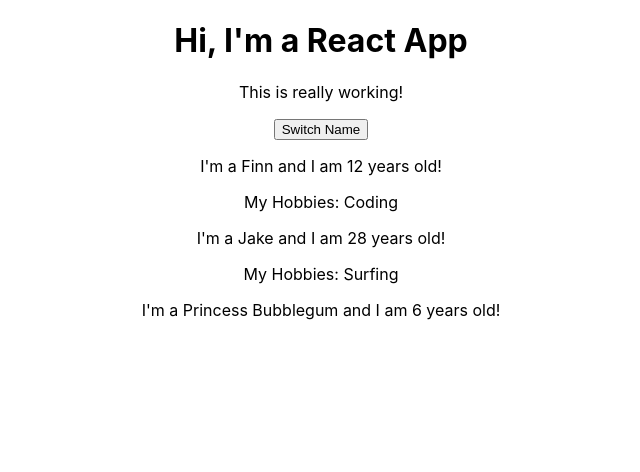
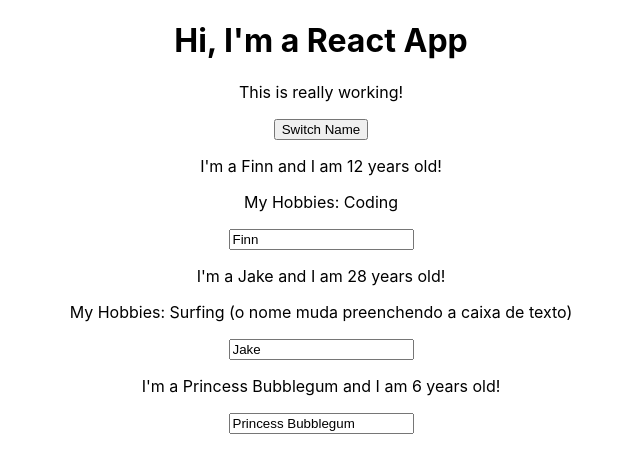
Before and after one commit to camilamiz/my-react-app, a React (Create React App) app: page / in a window 1280 px wide. Shown: the top 472 px of the page, without its empty margins (319-959 px from the left). Built offline with nearby package versions, Linux system fonts and the light colour scheme.

Commit message:
method refs and two way binding

```diff
--- a/src/App.js
+++ b/src/App.js
@@ -13,13 +13,23 @@ class App extends Component {
   }
 
   // Handler pra indicar que é um event handler
-  switchNameHandler = () => {
+  switchNameHandler = (newName) => {
     // console.log('was clicked!');
     // DON'T DO THIS >> this.state.persons[0].name = 'Logan';
     this.setState( {
       persons: [
+        {name: newName, age: 17 },
+        {name: 'Jake!', age: 34 },
+        {name: 'Marceline', age: 1000 }
+      ]
+    } )
+  }
+
+  nameChangedHandler = (event) => {
+    this.setState( {
+      persons: [
         {name: 'Finn', age: 17 },
-        {name: 'Jake', age: 34 },
+        {name: event.target.value, age: 34 },
         {name: 'Marceline', age: 1000 }
       ]
     } )
@@ -30,10 +40,21 @@ class App extends Component {
       <div className="App">
         <h1>Hi, I'm a React App</h1>
         <p>This is really working!</p>
-        <button onClick={this.switchNameHandler}>Switch Name</button>
-        <Person name={this.state.persons[0].name} age={this.state.persons[0].age}>My Hobbies: Coding</Person>
-        <Person name={this.state.persons[1].name} age={this.state.persons[1].age}>My Hobbies: Surfing</Person>
-        <Person name={this.state.persons[2].name} age={this.state.persons[2].age}></Person>
+        <button onClick={() => this.switchNameHandler('Finn, the human')}>Switch Name</button>
+        <Person
+          name={this.state.persons[0].name}
+          age={this.state.persons[0].age}>My Hobbies: Coding
+        </Person>
+        <Person
+          name={this.state.persons[1].name}
+          age={this.state.persons[1].age}
+          click={this.switchNameHandler.bind(this, 'Jake, the dog')}
+          changed={this.nameChangedHandler}>My Hobbies: Surfing (o nome muda preenchendo a caixa de texto)
+        </Person>
+        <Person
+          name={this.state.persons[2].name}
+          age={this.state.persons[2].age}>
+        </Person>
       </div>
     );
   }
--- a/src/Person/Person.js
+++ b/src/Person/Person.js
@@ -3,8 +3,9 @@ import React from 'react';
 const person = (props) => {
   return (
     <div>
-      <p>I'm a {props.name} and I am {props.age} years old!</p>
+      <p onClick={props.click}>I'm a {props.name} and I am {props.age} years old!</p>
       <p>{props.children}</p>
+      <input type="text" onChange={props.changed} value={props.name}/>
     </div>
   );
 };
```
